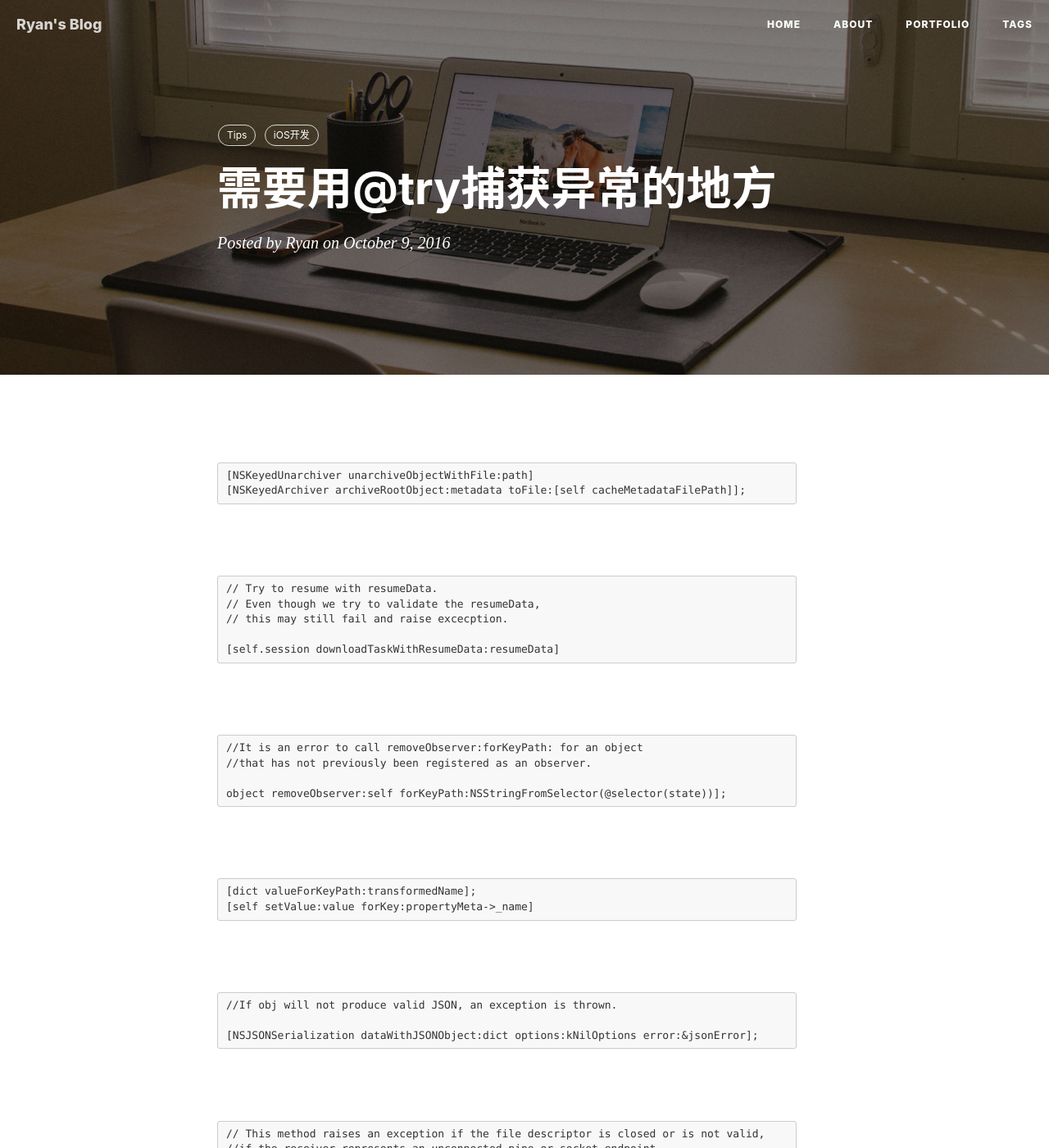
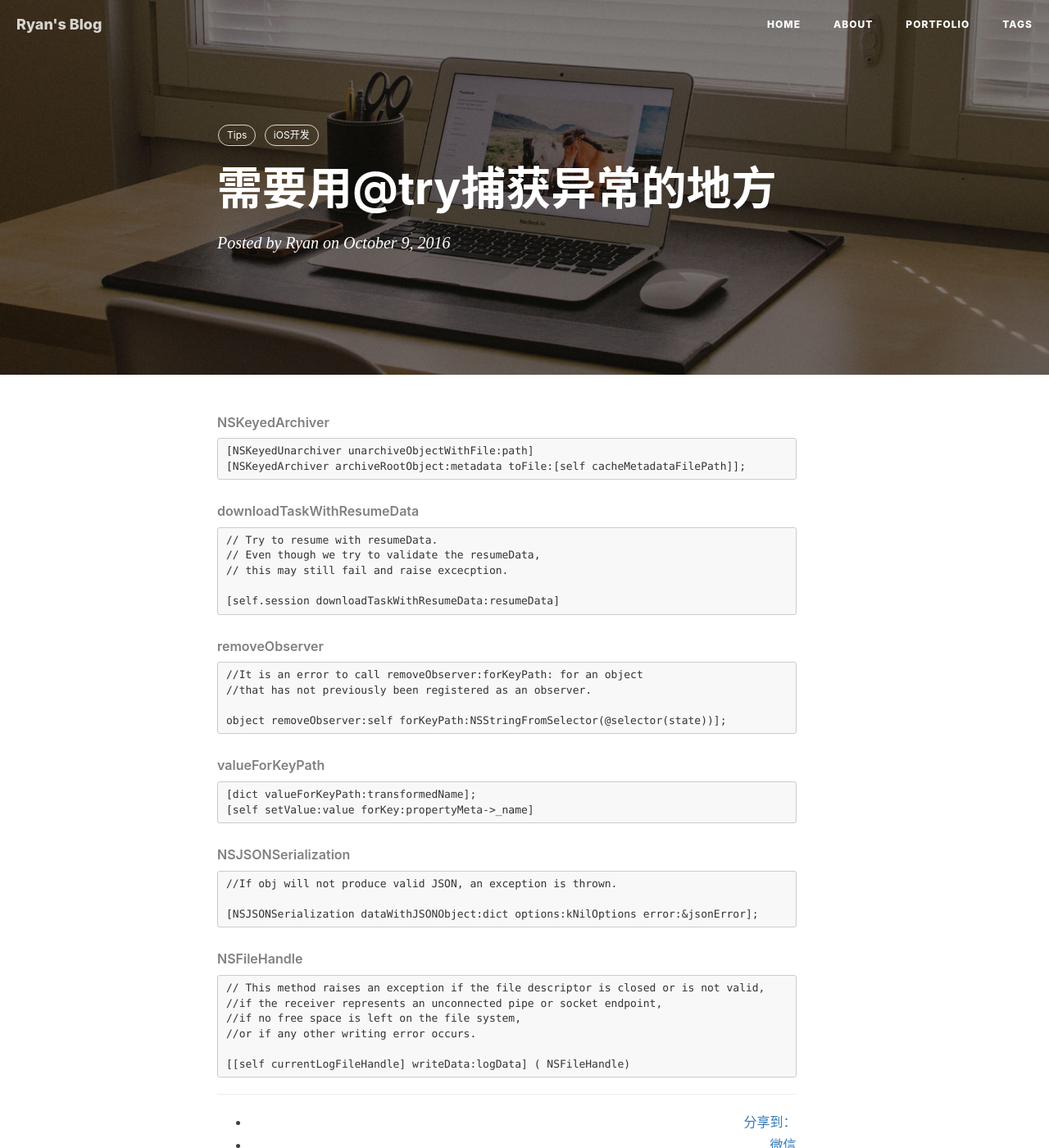
Before and after one commit to dnqs123/dnqs123.github.io, a Jekyll site: the page built from _posts/2016-10-09-try-catch.markdown, in a window 1280 px wide and 1400 px high. Shown: the whole window at 82% size. Built offline with Jekyll 4.4.1, drawn with Linux system fonts in a browser that asks for light colours; nearby versions of some CDN libraries; comment, search, counter and statistics services are not loaded.

Commit message:
no message

```diff
--- a/_posts/2016-10-09-try-catch.markdown
+++ b/_posts/2016-10-09-try-catch.markdown
@@ -10,12 +10,12 @@ tags:
     - iOS开发
 ---
 
-&ensp;
+###### NSKeyedArchiver
 
 	[NSKeyedUnarchiver unarchiveObjectWithFile:path]
     [NSKeyedArchiver archiveRootObject:metadata toFile:[self cacheMetadataFilePath]];
 
-&ensp;
+###### downloadTaskWithResumeData
 
 	// Try to resume with resumeData.
 	// Even though we try to validate the resumeData,
@@ -23,25 +23,25 @@ tags:
 
 	[self.session downloadTaskWithResumeData:resumeData]
 
-&ensp;
+###### removeObserver
 
 	//It is an error to call removeObserver:forKeyPath: for an object
 	//that has not previously been registered as an observer.
 
 	object removeObserver:self forKeyPath:NSStringFromSelector(@selector(state))];
 
-&ensp;
+###### valueForKeyPath
 
 	[dict valueForKeyPath:transformedName];
 	[self setValue:value forKey:propertyMeta->_name]
 
-&ensp;
+###### NSJSONSerialization
 
 	//If obj will not produce valid JSON, an exception is thrown.
 
 	[NSJSONSerialization dataWithJSONObject:dict options:kNilOptions error:&jsonError];
 
-&ensp;
+###### NSFileHandle
 
 	// This method raises an exception if the file descriptor is closed or is not valid,
 	//if the receiver represents an unconnected pipe or socket endpoint,
```
